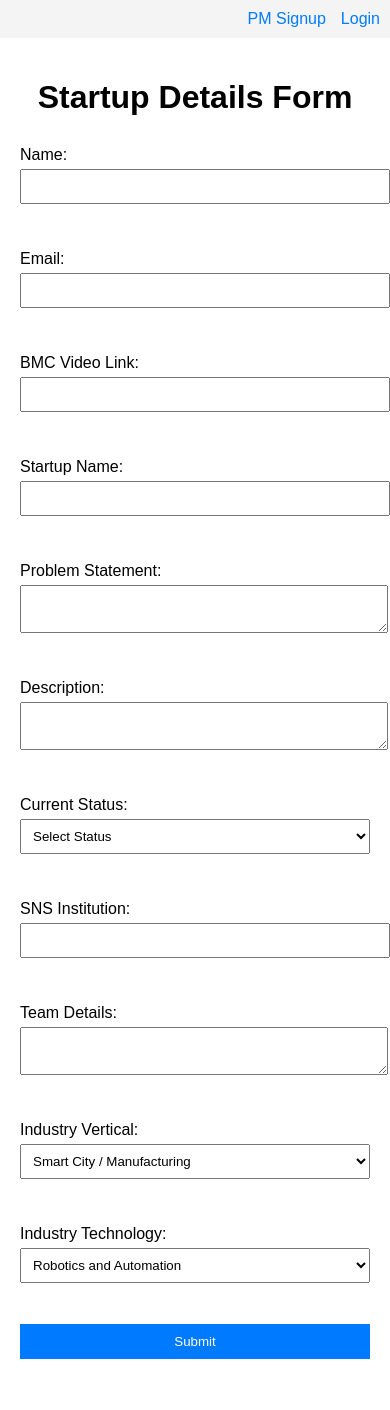
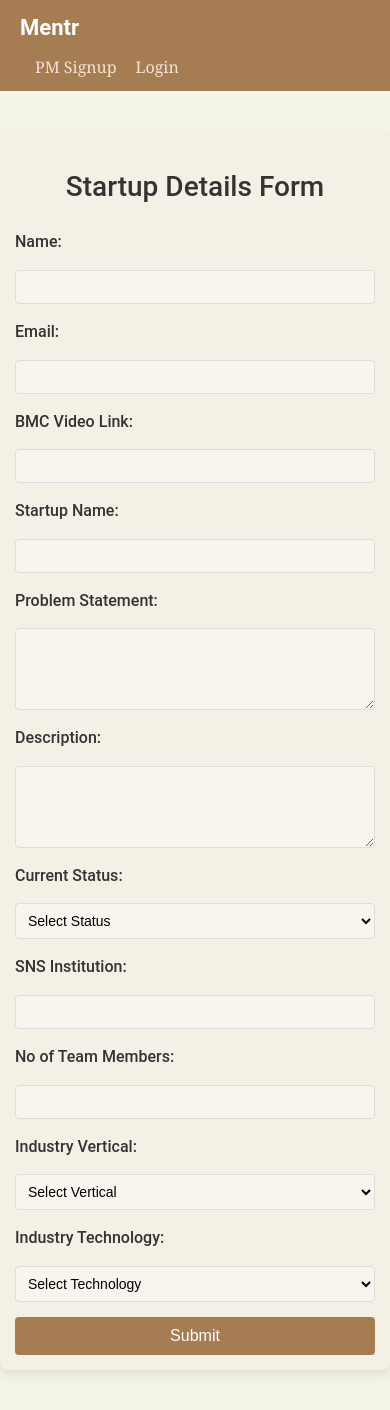
Before and after one commit to mrnithish/AI-Youtube-Transcription, a Flask app: page / in a window 390 px wide. Before the commit the page ends 1359 px from the top, so only its background shows below. Run offline with Flask 3, Linux system fonts and the light colour scheme; some libraries are stand-ins or nearby versions.

Commit message:
'update'

```diff
--- a/Final/templates/index.html
+++ b/Final/templates/index.html
@@ -1,105 +1,189 @@
 <!DOCTYPE html>
 <html lang="en">
+
 <head>
     <meta charset="UTF-8">
     <meta name="viewport" content="width=device-width, initial-scale=1.0">
-    <title>Startup Form</title>
+    <title>Mentr - Startup Details Form</title>
     <style>
+        /* Global styles */
         body {
-            font-family: Arial, sans-serif;
+            font-family: 'Roboto', sans-serif;
+            background-color: #f4f4e8;
+            color: #333;
             margin: 0;
             padding: 0;
+            line-height: 1.6;
         }
+
+        /* Navbar styles */
+        .navbar {
+            display: flex;
+            justify-content: space-between;
+            align-items: center;
+            background-color: #a67c52;
+            padding: 10px 20px;
+            color: white;
+        }
+
+        .navbar .title {
+            font-size: 24px;
+            font-weight: bold;
+            margin: 0;
+        }
+
+        .navbar a {
+            color: #f4e4d6;
+            text-decoration: none;
+            margin-left: 15px;
+            font-family: 'Georgia', serif;
+            font-size: 16px;
+        }
+
+        .navbar a:hover {
+            text-decoration: underline;
+            color: #e6ccb2;
+        }
+
+        /* Container styles */
         .container {
-            max-width: 800px;
-            margin: 0 auto;
+            max-width: 700px;
+            margin: 40px auto;
             padding: 20px;
+            background: #f5f0e6;
+            box-shadow: 0 4px 12px rgba(0, 0, 0, 0.1);
+            border-radius: 8px;
         }
-        .header {
-            display: flex;
-            justify-content: flex-end;
-            padding: 10px;
-            background-color: #f4f4f4;
-        }
-        .header a {
-            margin-left: 15px;
-            text-decoration: none;
-            color: #007bff;
-        }
-        .header a:hover {
-            text-decoration: underline;
-        }
+
         h1 {
             text-align: center;
             margin-bottom: 20px;
+            font-size: 28px;
+            font-weight: 500;
         }
+
+        /* Form styles */
         form {
             display: flex;
             flex-direction: column;
+            gap: 15px;
         }
+
         label {
-            margin-top: 10px;
+            font-size: 16px;
+            font-weight: 500;
         }
+
         input, textarea, select {
             width: 100%;
-            padding: 8px;
-            margin-top: 5px;
+            padding: 10px;
+            border: 1px solid #ddd;
+            border-radius: 4px;
+            font-size: 16px;
+            background-color: #faf4ee;
+            box-sizing: border-box; /* Ensure inputs fill their container */
         }
+
+        input:focus, textarea:focus, select:focus {
+            outline: none;
+            border-color: #a67c52;
+            box-shadow: 0 0 5px rgba(166, 124, 82, 0.5);
+        }
+
         input[type="submit"] {
-            background-color: #007bff;
+            background-color: #a67c52;
             color: white;
             border: none;
             cursor: pointer;
-            padding: 10px;
+            font-size: 18px;
+            padding: 12px;
+            border-radius: 4px;
+            transition: background-color 0.3s;
         }
+
         input[type="submit"]:hover {
-            background-color: #0056b3;
+            background-color: #8a6542;
+        }
+
+        /* Responsive styles */
+        @media (max-width: 768px) {
+            .navbar {
+                flex-direction: column;
+                align-items: flex-start;
+            }
+
+            .navbar .title {
+                margin-bottom: 10px;
+                font-size: 22px;
+            }
+
+            .container {
+                padding: 15px;
+            }
+
+            input, textarea, select {
+                font-size: 14px;
+                padding: 8px;
+            }
+
+            input[type="submit"] {
+                font-size: 16px;
+                padding: 10px;
+            }
         }
     </style>
 </head>
+
 <body>
-    <div class="header">
-        <a href="/signup">PM Signup</a>
-        <a href="/login">Login</a>
+    <!-- Navbar -->
+    <div class="navbar">
+        <div class="title">Mentr</div>
+        <div>
+            <a href="/signup">PM Signup</a>
+            <a href="/login">Login</a>
+        </div>
     </div>
+
+    <!-- Form Container -->
     <div class="container">
         <h1>Startup Details Form</h1>
         <form action="/submit" method="POST">
             <label for="name">Name:</label>
-            <input type="text" id="name" name="name" required><br><br>
+            <input type="text" id="name" name="name" required>
 
             <label for="email">Email:</label>
-            <input type="email" id="email" name="email" required><br><br>
+            <input type="email" id="email" name="email" required>
 
             <label for="bmc_video_link">BMC Video Link:</label>
-            <input type="text" id="bmc_video_link" name="bmc_video_link"><br><br>
+            <input type="text" id="bmc_video_link" name="bmc_video_link">
 
             <label for="startup_name">Startup Name:</label>
-            <input type="text" id="startup_name" name="startup_name" required><br><br>
+            <input type="text" id="startup_name" name="startup_name" required>
 
             <label for="problem_statement">Problem Statement:</label>
-            <textarea id="problem_statement" name="problem_statement"></textarea><br><br>
+            <textarea id="problem_statement" name="problem_statement" rows="4"></textarea>
 
             <label for="description">Description:</label>
-            <textarea id="description" name="description"></textarea><br><br>
+            <textarea id="description" name="description" rows="4"></textarea>
 
             <label for="current_status">Current Status:</label>
             <select id="current_status" name="current_status">
-                <option value="">Select Status</option>
+                <option value="" disabled selected>Select Status</option>
                 <option value="Ideation">Ideation</option>
                 <option value="MVP">MVP</option>
                 <option value="Development">Development</option>
                 <option value="Product Launch">Product Launch</option>
-            </select><br><br>
+            </select>
 
             <label for="sns_institution">SNS Institution:</label>
-            <input type="text" id="sns_institution" name="sns_institution"><br><br>
+            <input type="text" id="sns_institution" name="sns_institution">
 
-            <label for="team_details">Team Details:</label>
-            <textarea id="team_details" name="team_details"></textarea><br><br>
+            <label for="team_details">No of Team Members:</label>
+            <input type="number" id="team_details" name="team_details" min="1" max="100">
 
             <label for="industry_vertical">Industry Vertical:</label>
             <select id="industry_vertical" name="industry_vertical">
+                <option value="" disabled selected>Select Vertical</option>
                 <option value="Smart City / Manufacturing">Smart City / Manufacturing</option>
                 <option value="Health Care">Health Care</option>
                 <option value="Agriculture and Food Technology">Agriculture and Food Technology</option>
@@ -108,10 +192,11 @@
                 <option value="Retail [FMCGJ] Real Estate Entertainment & Finance">Retail [FMCGJ] Real Estate Entertainment & Finance</option>
                 <option value="Power / Energy">Power / Energy</option>
                 <option value="Other">Other</option>
-            </select><br><br>
+            </select>
 
             <label for="industry_technology">Industry Technology:</label>
             <select id="industry_technology" name="industry_technology">
+                <option value="" disabled selected>Select Technology</option>
                 <option value="Robotics and Automation">Robotics and Automation</option>
                 <option value="AR/VR/Metaverse Gaming and Digital Twins">AR/VR/Metaverse Gaming and Digital Twins</option>
                 <option value="Data Science/AI/ML">Data Science/AI/ML</option>
@@ -119,10 +204,11 @@
                 <option value="Communication and Growth Tech">Communication and Growth Tech</option>
                 <option value="Additive Manufacturing (3D Printing)">Additive Manufacturing (3D Printing)</option>
                 <option value="Low Code Development">Low Code Development</option>
-            </select><br><br>
+            </select>
 
             <input type="submit" value="Submit">
         </form>
     </div>
 </body>
+
 </html>
```
Also changed, not shown: Final/templates/acknowledgment.html (+66 -6 lines), Final/templates/login.html (+100 -23 lines).
